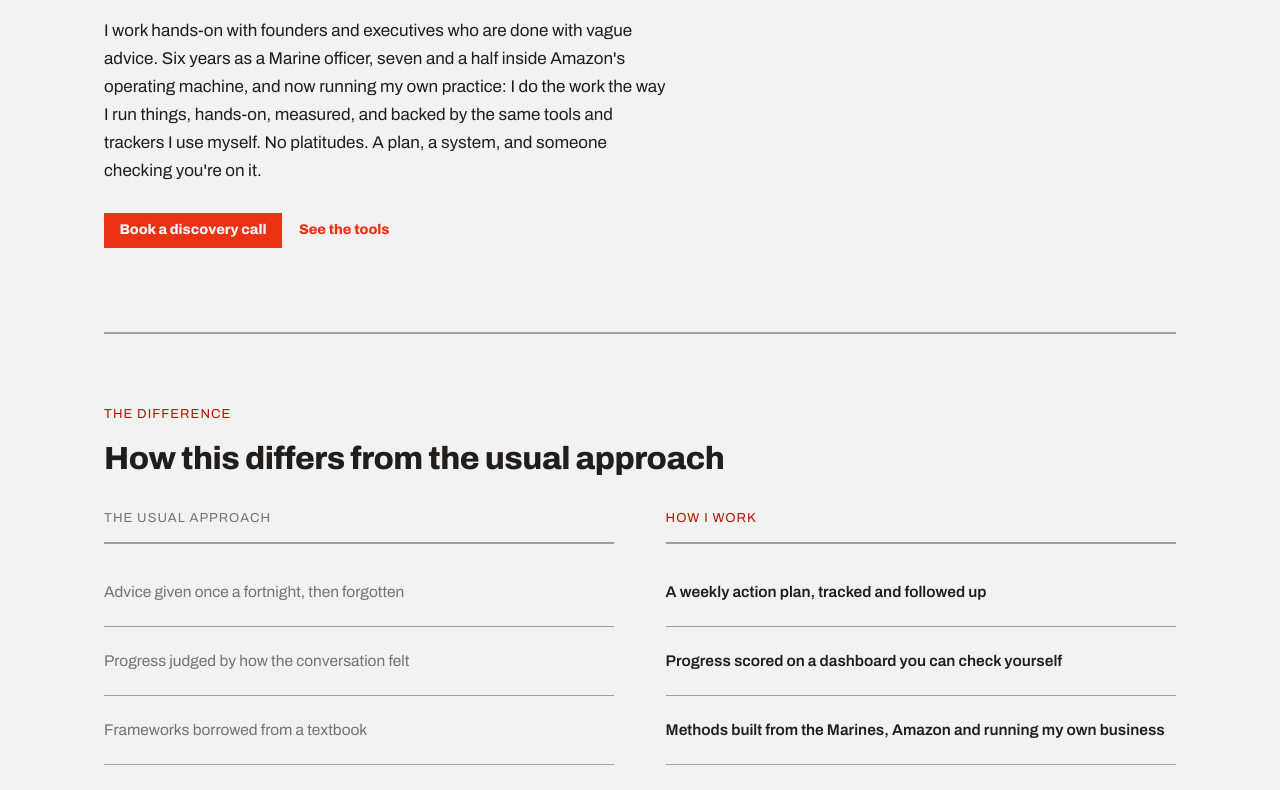
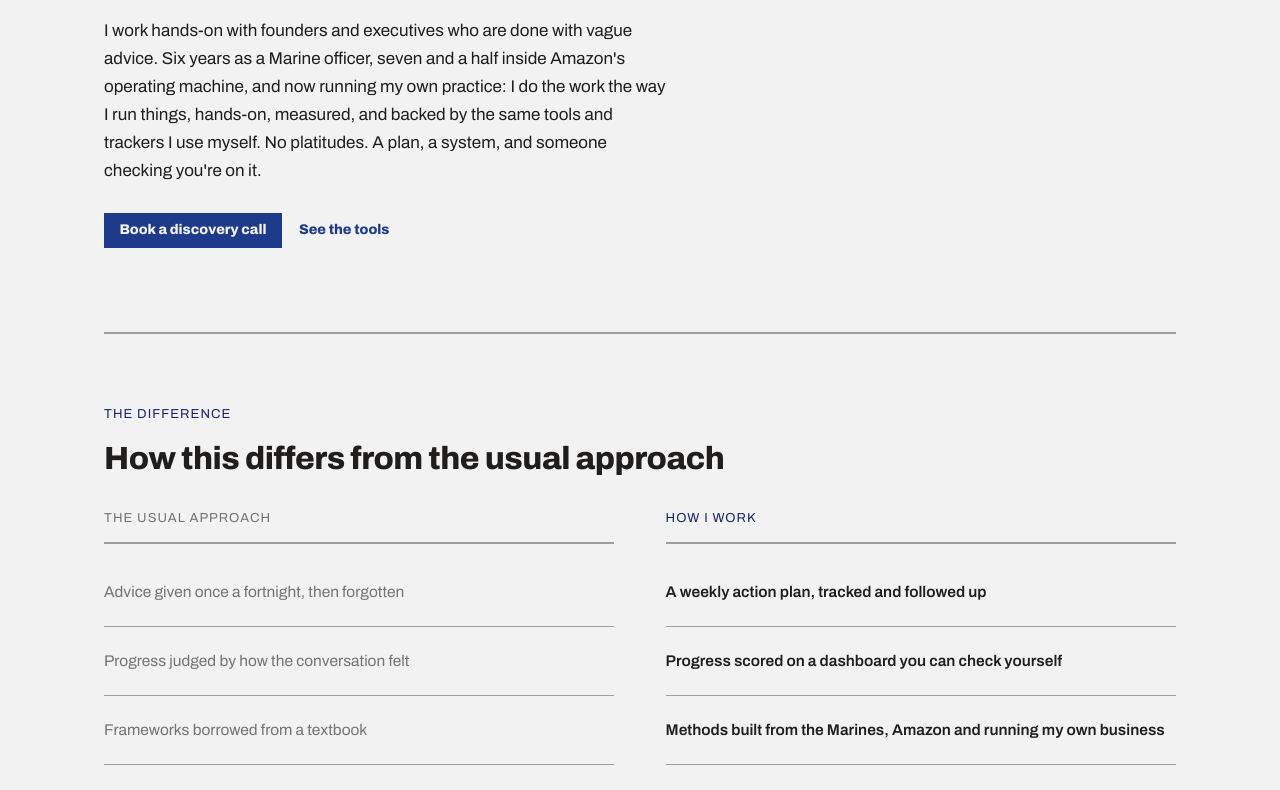
Before and after one commit to nuno-eng/personal_website, a plain HTML site: page working/Nuno Fontoura - Personal Brand.dc.html in a window 1280 px wide. Shown: the part 476-1266 px from the top of the page. Drawn offline with nearby package versions, Linux system fonts and the light colour scheme; files that its build step writes are made by us from their sources; a script that the page names is missing; files whose address does not match are found by name.

Commit message:
Add files via upload

```diff
--- a/_ds/styles.css
+++ b/_ds/styles.css
@@ -5,8 +5,8 @@
   --color-bg: #f3f2f2;
   --color-surface: #eae9e9;
   --color-text: #201e1d;
-  --color-accent: #ec3013;
-  --color-accent-2: #e15b47;
+  --color-accent: #1E3A8A;
+  --color-accent-2: #2952B8;
   --color-divider: color-mix(in srgb, #201e1d 40%, transparent);
 
   /* Tonal ramps — generated in OKLCH on one shared lightness scale, so the
@@ -21,25 +21,25 @@
   --color-neutral-800: #444141;
   --color-neutral-900: #2d2b2b;
 
-  --color-accent-100: #fff2ef;
-  --color-accent-200: #ffe0d9;
-  --color-accent-300: #ffc4b8;
-  --color-accent-400: #ff9783;
-  --color-accent-500: #ff563c;
-  --color-accent-600: #dd2b0f;
-  --color-accent-700: #ae1800;
-  --color-accent-800: #7c1405;
-  --color-accent-900: #4d170e;
+  --color-accent-100: #e8f0ff;
+  --color-accent-200: #d0e0ff;
+  --color-accent-300: #a8c8ff;
+  --color-accent-400: #5fa1ff;
+  --color-accent-500: #2952b8;
+  --color-accent-600: #1e3a8a;
+  --color-accent-700: #16266e;
+  --color-accent-800: #0f1853;
+  --color-accent-900: #0a0f38;
 
-  --color-accent-2-100: #fff2ef;
-  --color-accent-2-200: #ffe0da;
-  --color-accent-2-300: #ffc4b9;
-  --color-accent-2-400: #ff9784;
-  --color-accent-2-500: #ef6853;
-  --color-accent-2-600: #c94b39;
-  --color-accent-2-700: #9e3526;
-  --color-accent-2-800: #71261b;
-  --color-accent-2-900: #471d16;
+  --color-accent-2-100: #e8f0ff;
+  --color-accent-2-200: #d0e0ff;
+  --color-accent-2-300: #a8c8ff;
+  --color-accent-2-400: #5fa1ff;
+  --color-accent-2-500: #2952b8;
+  --color-accent-2-600: #1e3a8a;
+  --color-accent-2-700: #16266e;
+  --color-accent-2-800: #0f1853;
+  --color-accent-2-900: #0a0f38;
 
   --font-heading: "Archivo", system-ui, sans-serif;
   --font-heading-weight: 800;
```
